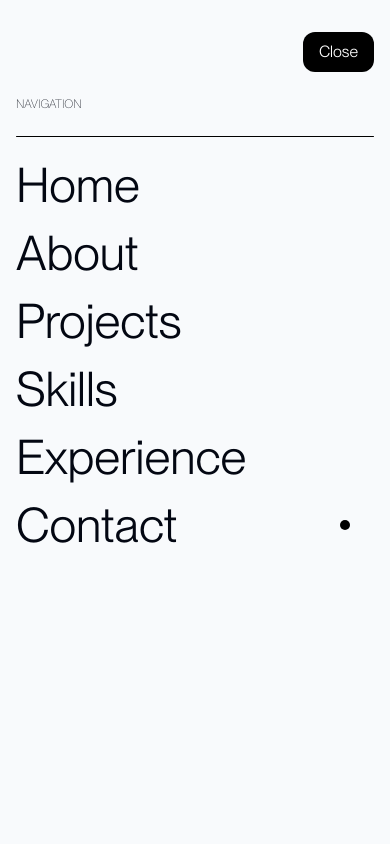
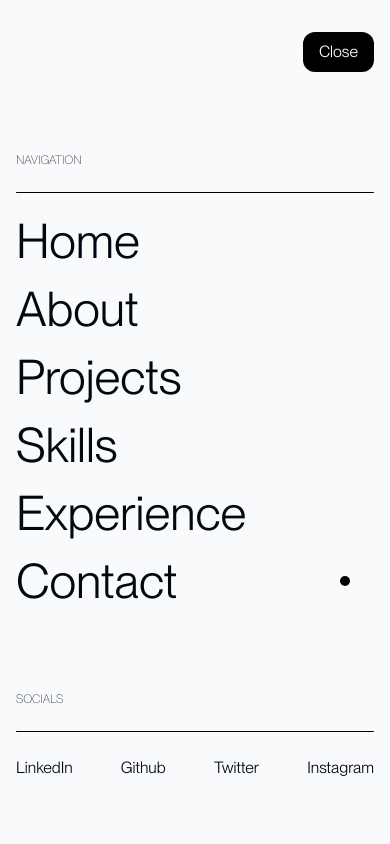
Before and after one commit to umar-ibn-shafee/portfolio, a Next.js app: page / in a window 390 px wide. Both pictures are taken after a click on the element "Menu". Shown: the top 844 px of the page. Built offline with nearby package versions, Linux system fonts and the light colour scheme.

Commit message:
socials in mobile nav

```diff
--- a/components/header.tsx
+++ b/components/header.tsx
@@ -33,7 +33,7 @@ export default function Header() {
                         <nav>
                             <div
                                 className='bg-slate-50 dark:bg-black fixed top-0 w-[100vw] h-[100vh] px-4
-                                flex flex-col items-start gap-6 py-8'
+                                flex flex-col items-start py-8'
                             >
                                 <div
                                     className='px-4 py-2 cursor-pointer bg-black text-white dark:bg-white/10 backdrop-blur-[0.5rem] border-black/25 rounded-xl self-end'
@@ -41,6 +41,8 @@ export default function Header() {
                                 >
                                     Close
                                 </div>
+                                <div className='mt-12 flex-1 flex flex-col justify-between w-full'>
+                                    <div className='flex flex-col items-start gap-6 py-8 w-full'>
                                         <div className='uppercase font-thin text-xs dark:text-white'>Navigation</div>
                                         <div className='h-[0.05rem] w-[100%] bg-black dark:bg-slate-50 rounded-xl'></div>
                                         <ul className='w-[100%] flex flex-col items-start font-medium text-5xl gap-5'>
@@ -62,6 +64,32 @@ export default function Header() {
                                                     </Link>
                                                 </li>))}
                                         </ul>
+                                    </div>
+                                    <div className='flex flex-col items-start gap-6 py-8 w-full'>
+                                        <div className='uppercase font-thin text-xs dark:text-white'>Socials</div>
+                                        <div className='h-[0.05rem] w-[100%] bg-black dark:bg-slate-50 rounded-xl'></div>
+                                        <div className='w-full flex flex-row justify-between font-medium text-base'>
+                                            <a
+                                                href='https://www.linkedin.com/in/umar-ibn-shafee/'
+                                                target='_blank'
+                                            >
+                                                LinkedIn
+                                            </a>
+                                            <a
+                                                href='https://github.com/umar-ibn-shafee'
+                                                target='_blank'
+                                            >Github</a>
+                                            <a
+                                                href='https://twitter.com/IbnShafee'
+                                                target='_blank'
+                                            >Twitter</a>
+                                            <a
+                                                href='https://www.instagram.com/ibnshafee_dev/'
+                                                target='_blank'
+                                            >Instagram</a>
+                                        </div>
+                                    </div>
+                                </div>
                             </div>
                         </nav>
                     </section>
```
Lines whose indentation alone changed are shown as unchanged.
